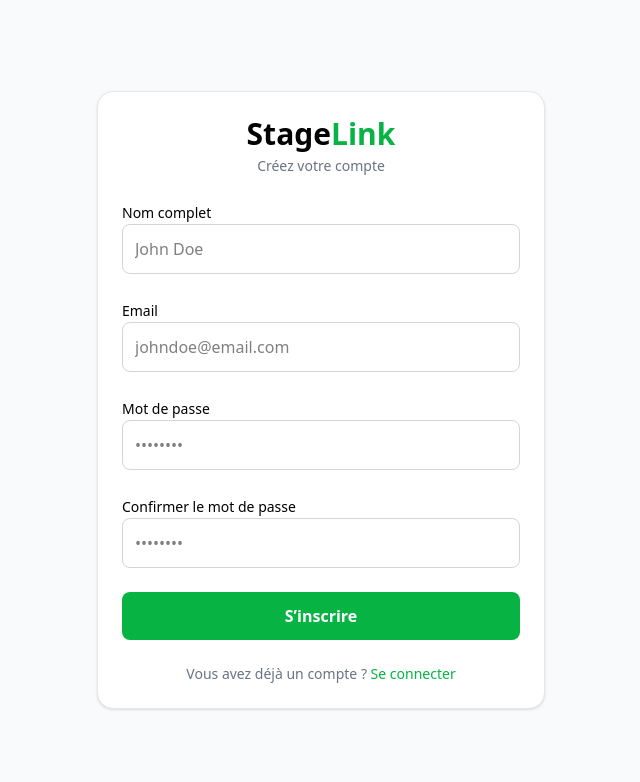
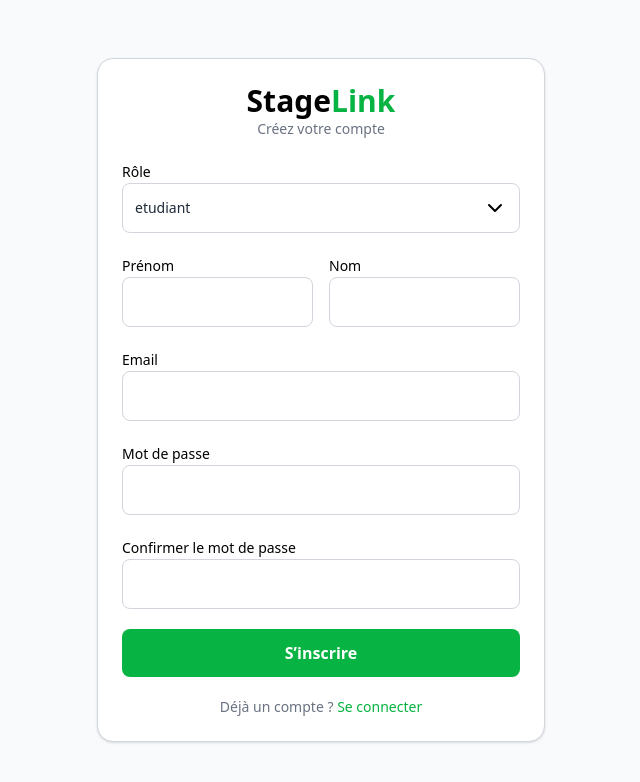
Before and after one commit to Ourouimed/StageLink, a Next.js app in the folder frontend/: page /register in a window 1280 px wide. Shown: the top 782 px of the page, without its empty margins (319-959 px from the left). Built offline with nearby package versions, Linux system fonts and the light colour scheme.

Commit message:
Build redux provider and auth slice main structure

```diff
--- a/frontend/app/layout.jsx
+++ b/frontend/app/layout.jsx
@@ -1,5 +1,6 @@
 import { Geist, Geist_Mono } from "next/font/google";
 import "./globals.css";
+import ReduxProvider from "@/providers/ReduxProvider";
 
 const geistSans = Geist({
   variable: "--font-geist-sans",
@@ -22,7 +23,9 @@ export default function RootLayout({ children }) {
       <body
         className={`${geistSans.variable} ${geistMono.variable} antialiased`}
       >
-        {children}
+        <ReduxProvider>
+          {children}
+        </ReduxProvider>
       </body>
     </html>
   );
--- a/frontend/app/register/page.jsx
+++ b/frontend/app/register/page.jsx
@@ -1,63 +1,192 @@
-"use client"
+"use client";
+
 import { Button } from "@/components/ui/Button";
 import { Input } from "@/components/ui/Input";
+import { Select } from "@/components/ui/Select";
 import { useState } from "react";
+import { useSelector } from "react-redux";
+const ROLES = ["etudiant", "encadrant", "entreprise", "admin"];
 
 export default function Register() {
-  const [registerForm, setRegisterForm] = useState({
-    fullname: "",
+  const [role, setRole] = useState("etudiant");
+
+
+  const { test } = useSelector(state => state.auth)
+
+  if (test) console.log(test)
+
+
+  const [form, setForm] = useState({
+    prenom: "",
+    nom: "",
+    entreprise: "",
     email: "",
     password: "",
-    confirmPassword: ""
+    confirmPassword: "",
   });
 
-  const handleChange = (e) => {
-    setRegisterForm(prev => ({
+  const [validationErrors, setValidationErrors] = useState({});
+
+  /* ================= HANDLERS ================= */
+
+  const handleChange = ({ target }) => {
+    setForm((prev) => ({ ...prev, [target.id]: target.value }));
+  };
+
+  const handleRoleChange = (value) => {
+    setRole(value);
+    setValidationErrors({});
+
+    setForm((prev) => ({
       ...prev,
-      [e.target.id]: e.target.value
+      prenom: "",
+      nom: "",
+      entreprise: "",
     }));
   };
 
+  /* ================= VALIDATION ================= */
+
+  const validateForm = () => {
+    const errors = {};
+
+    // Role-based validation
+    if (role === "entreprise") {
+      if (!form.entreprise.trim()) {
+        errors.entreprise = "Le nom de l’entreprise est requis";
+      }
+    } else {
+      if (!form.prenom.trim()) {
+        errors.prenom = "Le prénom est requis";
+      }
+      if (!form.nom.trim()) {
+        errors.nom = "Le nom est requis";
+      }
+    }
+
+    // Email
+    if (!form.email.trim()) {
+      errors.email = "Email requis";
+    } else if (!/^\S+@\S+\.\S+$/.test(form.email)) {
+      errors.email = "Email invalide";
+    }
+
+    // Password
+    if (!form.password.trim()) {
+      errors.password = "Mot de passe requis";
+    } else if (form.password.length < 6 || form.password.length > 15) {
+      errors.password = "Le mot de passe doit contenir 6 à 15 caractères";
+    }
+
+    // Confirm password
+    if (form.password !== form.confirmPassword) {
+      errors.confirmPassword = "Les mots de passe ne correspondent pas";
+    }
+
+    setValidationErrors(errors);
+    return Object.keys(errors).length === 0;
+  };
+
+  /* ================= SUBMIT ================= */
+
+  const handleRegister = () => {
+    if (!validateForm()) return;
+
+    const payload = {
+      role,
+      email: form.email,
+      password: form.password,
+      ...(role === "entreprise"
+        ? { entreprise: form.entreprise }
+        : { prenom: form.prenom, nom: form.nom }),
+    };
+
+    console.log("REGISTER PAYLOAD 👉", payload);
+    // TODO: axios.post("/api/register", payload)
+  };
+
+  const roleOptions = ROLES.map((r) => ({ value: r, label: r }));
+
+  /* ================= JSX ================= */
+
   return (
-    <section className="min-h-screen flex items-center justify-center bg-gray-50 px-4">
-      <div className="w-full max-w-md bg-white border border-gray-200 rounded-2xl shadow-sm p-6 space-y-6">
-
-        {/* Title */}
-        <div className="text-center space-y-1">
+    <section className="min-h-screen flex items-center justify-center bg-gray-50 p-6">
+      <form
+        onSubmit={(e) => {
+          e.preventDefault();
+          handleRegister();
+        }}
+        className="w-full max-w-md bg-white border border-gray-300 rounded-2xl shadow-sm p-6 space-y-5"
+      >
+        {/* Header */}
+        <div className="text-center">
           <h3 className="text-3xl font-bold">
             Stage<span className="text-main">Link</span>
           </h3>
-          <p className="text-sm text-gray-500">
-            Créez votre compte
-          </p>
+          <p className="text-sm text-gray-500">Créez votre compte</p>
         </div>
 
-        {/* Full Name */}
+        {/* Role */}
         <div className="space-y-2">
-          <label htmlFor="fullname" className="text-sm font-medium">
-            Nom complet
-          </label>
-          <Input
-            id="fullname"
-            type="text"
-            placeholder="John Doe"
-            onChange={handleChange}
-            value={registerForm.fullname}
-          />
+          <label className="text-sm font-medium">Rôle</label>
+          <Select options={roleOptions} value={role} onChange={handleRoleChange} />
+          {validationErrors.role && (
+            <p className="text-xs text-red-500">{validationErrors.role}</p>
+          )}
         </div>
+
+        {/* Conditional fields */}
+        {role === "entreprise" ? (
+          <div className="space-y-2">
+            <label htmlFor="entreprise" className="text-sm font-medium">
+              Nom de l’entreprise
+            </label>
+            <Input
+              id="entreprise"
+              value={form.entreprise}
+              onChange={handleChange}
+            />
+            {validationErrors.entreprise && (
+              <p className="text-xs text-red-500">
+                {validationErrors.entreprise}
+              </p>
+            )}
+          </div>
+        ) : (
+          <div className="flex gap-4">
+            <div className="space-y-2 w-full">
+              <label htmlFor="prenom" className="text-sm font-medium">
+                Prénom
+              </label>
+              <Input id="prenom" value={form.prenom} onChange={handleChange} />
+              {validationErrors.prenom && (
+                <p className="text-xs text-red-500">
+                  {validationErrors.prenom}
+                </p>
+              )}
+            </div>
+
+            <div className="space-y-2 w-full">
+              <label htmlFor="nom" className="text-sm font-medium">
+                Nom
+              </label>
+              <Input id="nom" value={form.nom} onChange={handleChange} />
+              {validationErrors.nom && (
+                <p className="text-xs text-red-500">{validationErrors.nom}</p>
+              )}
+            </div>
+          </div>
+        )}
 
         {/* Email */}
         <div className="space-y-2">
           <label htmlFor="email" className="text-sm font-medium">
             Email
           </label>
-          <Input
-            id="email"
-            type="email"
-            placeholder="johndoe@email.com"
-            onChange={handleChange}
-            value={registerForm.email}
-          />
+          <Input id="email" value={form.email} onChange={handleChange} />
+          {validationErrors.email && (
+            <p className="text-xs text-red-500">{validationErrors.email}</p>
+          )}
         </div>
 
         {/* Password */}
@@ -68,10 +197,14 @@ export default function Register() {
           <Input
             id="password"
             type="password"
-            placeholder="••••••••"
+            value={form.password}
             onChange={handleChange}
-            value={registerForm.password}
           />
+          {validationErrors.password && (
+            <p className="text-xs text-red-500">
+              {validationErrors.password}
+            </p>
+          )}
         </div>
 
         {/* Confirm Password */}
@@ -82,27 +215,27 @@ export default function Register() {
           <Input
             id="confirmPassword"
             type="password"
-            placeholder="••••••••"
+            value={form.confirmPassword}
             onChange={handleChange}
-            value={registerForm.confirmPassword}
           />
+          {validationErrors.confirmPassword && (
+            <p className="text-xs text-red-500">
+              {validationErrors.confirmPassword}
+            </p>
+          )}
         </div>
 
-        <Button
-          variant="main"
-          className="w-full justify-center"
-        >
+        <Button type="submit" variant="main" className="w-full justify-center">
           S’inscrire
         </Button>
 
         <p className="text-center text-sm text-gray-500">
-          Vous avez déjà un compte ?{" "}
+          Déjà un compte ?{" "}
           <a href="/login" className="text-main font-medium hover:underline">
             Se connecter
           </a>
         </p>
-
-      </div>
+      </form>
     </section>
   );
 }
--- /dev/null
+++ b/frontend/components/ui/Select.jsx
@@ -0,0 +1,74 @@
+"use client";
+import { ChevronDown } from "lucide-react";
+import { useState, useRef, useEffect } from "react";
+
+export const  Select = ({ className = "", value, onChange, options = [] })=>{
+  const [isOpen, setIsOpen] = useState(false);
+  const [dropdownPosition, setDropdownPosition] = useState("bottom"); // top / bottom
+  const ref = useRef();
+  const dropdownRef = useRef();
+
+  // Close dropdown on outside click
+  useEffect(() => {
+    function handleClickOutside(e) {
+      if (ref.current && !ref.current.contains(e.target)) {
+        setIsOpen(false);
+      }
+    }
+    document.addEventListener("click", handleClickOutside);
+    return () => document.removeEventListener("click", handleClickOutside);
+  }, []);
+
+  useEffect(() => {
+    if (!isOpen) return;
+
+    const rect = ref.current.getBoundingClientRect();
+    const viewportHeight = window.innerHeight;
+    const dropdownHeight = dropdownRef.current?.offsetHeight || 0;
+
+    if (rect.bottom + dropdownHeight > viewportHeight && rect.top > dropdownHeight) {
+      setDropdownPosition("top");
+    } else {
+      setDropdownPosition("bottom");
+    }
+  }, [isOpen, options.length]);
+
+  return (
+    <div ref={ref} className={`relative w-full ${className}`}>
+      <button
+        onClick={() => setIsOpen((prev) => !prev)}
+        className="w-full border flex items-center justify-between border-gray-300 bg-white/5 p-3 rounded-lg text-left hover:border-third transition select-none"
+      >
+        <span className="text-sm text-gray-800">
+          {options.find((o) => o.value === value)?.label || "Select…"}
+        </span>
+        <ChevronDown className={`transition ${isOpen ? "rotate-180" : ""}`} />
+      </button>
+
+
+      {isOpen && (
+        <div
+          ref={dropdownRef}
+          className={`absolute z-20 w-full bg-white border border-gray-200 rounded-lg shadow-md overflow-y-auto max-h-60 transition-all`}
+          style={{
+            top: dropdownPosition === "bottom" ? "100%" : "auto",
+            bottom: dropdownPosition === "top" ? "100%" : "auto",
+          }}
+        >
+          {options.map((opt) => (
+            <div
+              key={opt.value}
+              onClick={() => {
+                onChange(opt.value);
+                setIsOpen(false);
+              }}
+              className="p-3 text-sm cursor-pointer hover:bg-gray-100"
+            >
+              {opt.label}
+            </div>
+          ))}
+        </div>
+      )}
+    </div>
+  );
+}
--- a/frontend/package.json
+++ b/frontend/package.json
@@ -9,10 +9,13 @@
     "lint": "eslint"
   },
   "dependencies": {
+    "@reduxjs/toolkit": "^2.11.2",
+    "axios": "^1.13.2",
     "lucide-react": "^0.562.0",
     "next": "16.1.1",
     "react": "19.2.3",
-    "react-dom": "19.2.3"
+    "react-dom": "19.2.3",
+    "react-redux": "^9.2.0"
   },
   "devDependencies": {
     "@tailwindcss/postcss": "^4",
--- /dev/null
+++ b/frontend/providers/ReduxProvider.jsx
@@ -0,0 +1,10 @@
+"use client";
+
+import { store } from "@/store/store";
+import { Provider } from "react-redux";
+
+export default function ReduxProvider({children}){
+    return <Provider store={store}>
+        {children}
+    </Provider>
+}
--- /dev/null
+++ b/frontend/store/features/auth/authSlice.js
@@ -0,0 +1,10 @@
+import { createSlice } from "@reduxjs/toolkit";
+
+export const authSlice = createSlice({
+    name : 'auth' ,
+    initialState : {
+        test : 10
+    }
+})
+
+export default authSlice.reducer
--- /dev/null
+++ b/frontend/store/store.js
@@ -0,0 +1,8 @@
+import { configureStore } from "@reduxjs/toolkit";
+import authReducer from "./features/auth/authSlice";
+
+export const store = configureStore({
+    reducer : {
+        auth : authReducer
+    }
+})
```
Also changed, not shown: frontend/store/features/auth/authService.js (added, +7 -0 lines), 1 other file (tests, documents, lock files or other folders).
